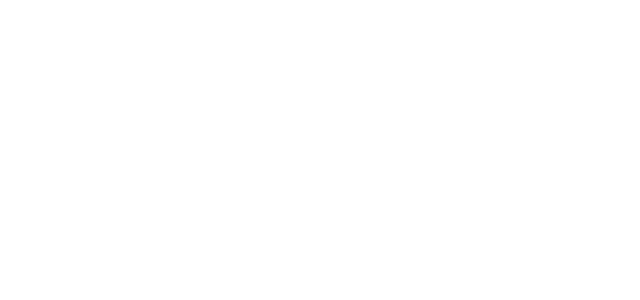
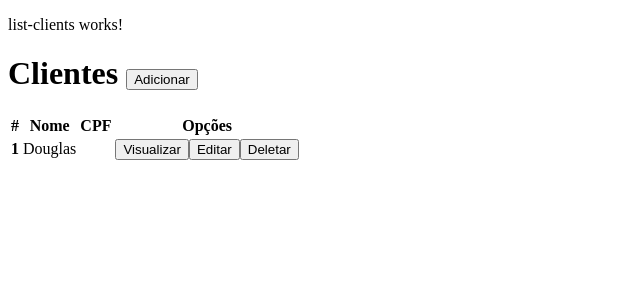
Before and after one commit to niknicius/NgImobiliaria, an Angular app: page /clientes in a window 1280 px wide. Before the commit this address led to /. Shown: the top 300 px of the page, without its empty margins (0-640 px from the left). Built offline with nearby package versions, Linux system fonts and the light colour scheme.

Commit message:
Lista de Clientes Funcionando

```diff
--- a/src/app/app-routing.module.ts
+++ b/src/app/app-routing.module.ts
@@ -4,11 +4,13 @@
 import { AppComponent } from './app.component';
 
 import {NewClientComponent} from './views/client/NewClient/NewClientComponent';
+import { ListClientsComponent } from './views/client/list-clients/list-clients.component';
 
 export const routes: Routes = [
   {path: 'cliente/:id', component: ShowClientComponent},
   {path: 'clientes/new', component: NewClientComponent },
-  {path:'', component: AppComponent},
+  {path: 'clientes',component: ListClientsComponent},
+  {path:'',  component: AppComponent},
 ];
 
 
--- a/src/app/app.module.ts
+++ b/src/app/app.module.ts
@@ -7,6 +7,7 @@
 import { AppComponent } from './app.component';
 import { AppRoutingModule } from './app-routing.module';
 import { NewClientComponent } from './views/client/NewClient/NewClientComponent';
+import { ListClientsModule } from './views/client/list-clients/list-clients.module';
 
 @NgModule({
   declarations: [
@@ -16,6 +17,7 @@
   imports: [
     BrowserModule,
     AppRoutingModule,
+    ListClientsModule,
     ShowClientModule,
     ReactiveFormsModule,
     FormsModule
--- a/src/app/services/cliente.service.ts
+++ b/src/app/services/cliente.service.ts
@@ -13,6 +13,10 @@
   constructor() {
     let cliente = new Cliente ('Douglas', 8699111, 'SDS-PE', 'Cadastro', '83-996804048', 'Pessoa Física', 1);
     this.add(cliente);
+   }
+
+   public getAll(){
+     return this.clientes;
    }
 
 
--- /dev/null
+++ b/src/app/views/client/list-clients/list-clients.component.html
@@ -0,0 +1,30 @@
+<p>list-clients works!</p>
+<div class="container-fluid"><h1>Clientes <button href="#" type="button" class="btn btn-primary" (click)="create()">
+    Adicionar
+  </button></h1>
+  <div id="notificationMessage" *ngIf="clientes.length == 0" class="alert alert-danger" role="alert">
+      Lista de Clientes vazia
+    </div>
+  <table *ngIf="clientes.length >= 1" class="table">
+      <thead>
+        <tr>
+          <th scope="col">#</th>
+          <th scope="col">Nome</th>
+          <th scope="col">CPF</th>
+          <th scope="col">Opções</th>
+        </tr>
+      </thead>
+      <tbody>
+        <tr *ngFor="let cliente of clientes">
+          <th scope="row">{{cliente.id}}</th>
+          <td>{{cliente.nome}}</td>
+          <td>{{cliente.cpf}}</td>
+          <td><div class="btn-group-sm" role="group" aria-label="Basic example">
+              <button type="button" href="#" (click)="show(cliente.id)" class="btn btn-secondary">Visualizar</button>
+              <button type="button" href="#" (click)="edit(cliente.id)" class="btn btn-secondary">Editar</button>
+              <button type="button" href="#" (click)="destroy(cliente.id)" class="btn btn-secondary">Deletar</button>
+            </div></td>
+        </tr>
+      </tbody>
+    </table>
+</div>
--- /dev/null
+++ b/src/app/views/client/list-clients/list-clients.component.ts
@@ -0,0 +1,47 @@
+import { Component, OnInit } from '@angular/core';
+import { Cliente } from 'src/app/models/cliente';
+import { ClienteService } from '../../../services/cliente.service';
+import { Router } from '@angular/router';
+
+@Component({
+  selector: 'app-list-clients',
+  templateUrl: './list-clients.component.html',
+  styleUrls: ['./list-clients.component.css']
+})
+export class ListClientsComponent implements OnInit {
+
+  public clientes: Array<any> = [];
+
+  constructor(
+    private router: Router,
+    private service: ClienteService) {
+    }
+
+    ngOnInit(){
+        this.clientes = this.getClient();
+        console.log(this.clientes);
+    }
+
+    getClient(): Cliente[] {
+      return this.service.getAll();
+
+    }
+    create(){
+      this.router.navigate(['/clientes/new']);
+
+    }
+    show(id){
+      this.router.navigate(['/clientes',id]);
+      return false;
+    }
+    edit(id){
+      this.router.navigate(['/clientes',id,'edit']);
+      return false;
+    }
+    destroy (id){
+      if(confirm ('Are you sure?')){
+      }
+      return false;
+    }
+
+}
```
Also changed, not shown: src/app/views/client/list-clients/list-clients.module.ts (added, +18 -0 lines), src/app/views/client/list-clients/list-clients.component.css (added), 1 other file (tests, documents, lock files or other folders).
